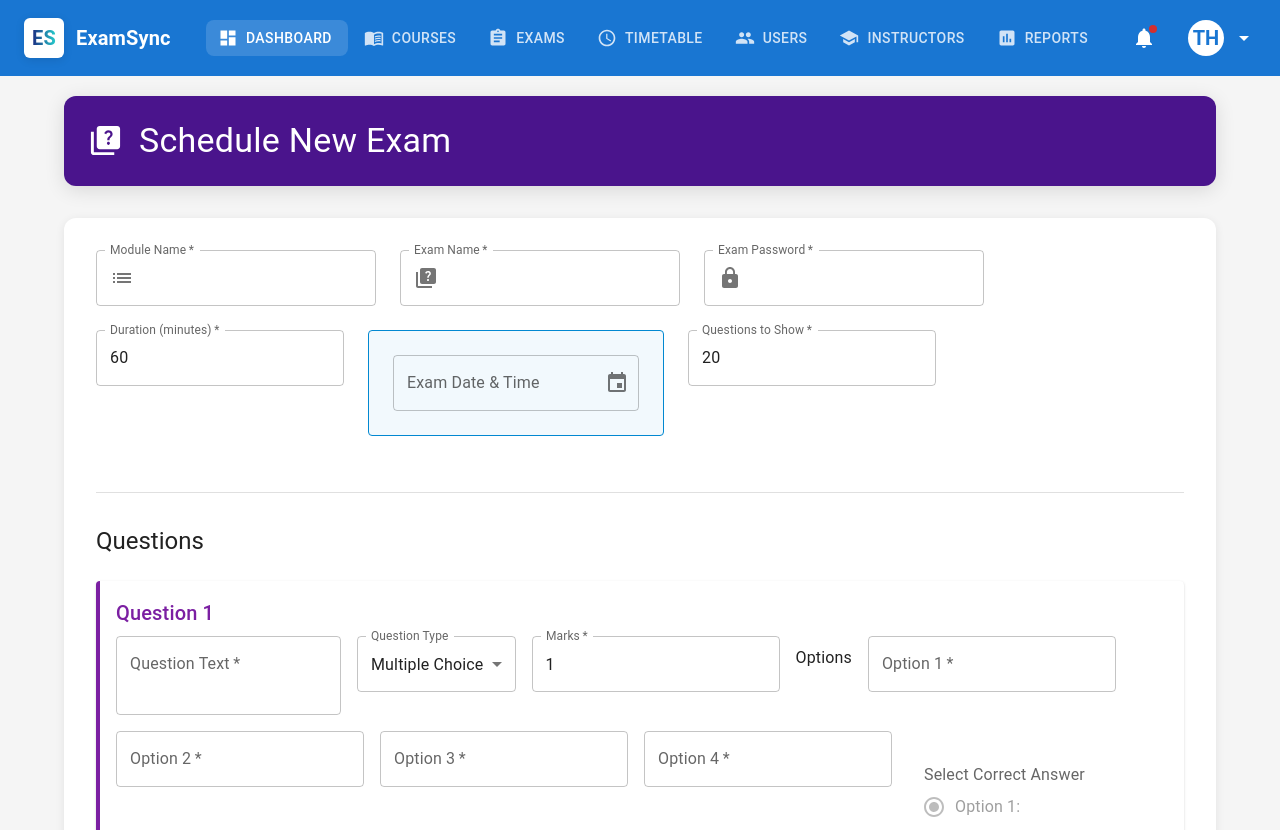
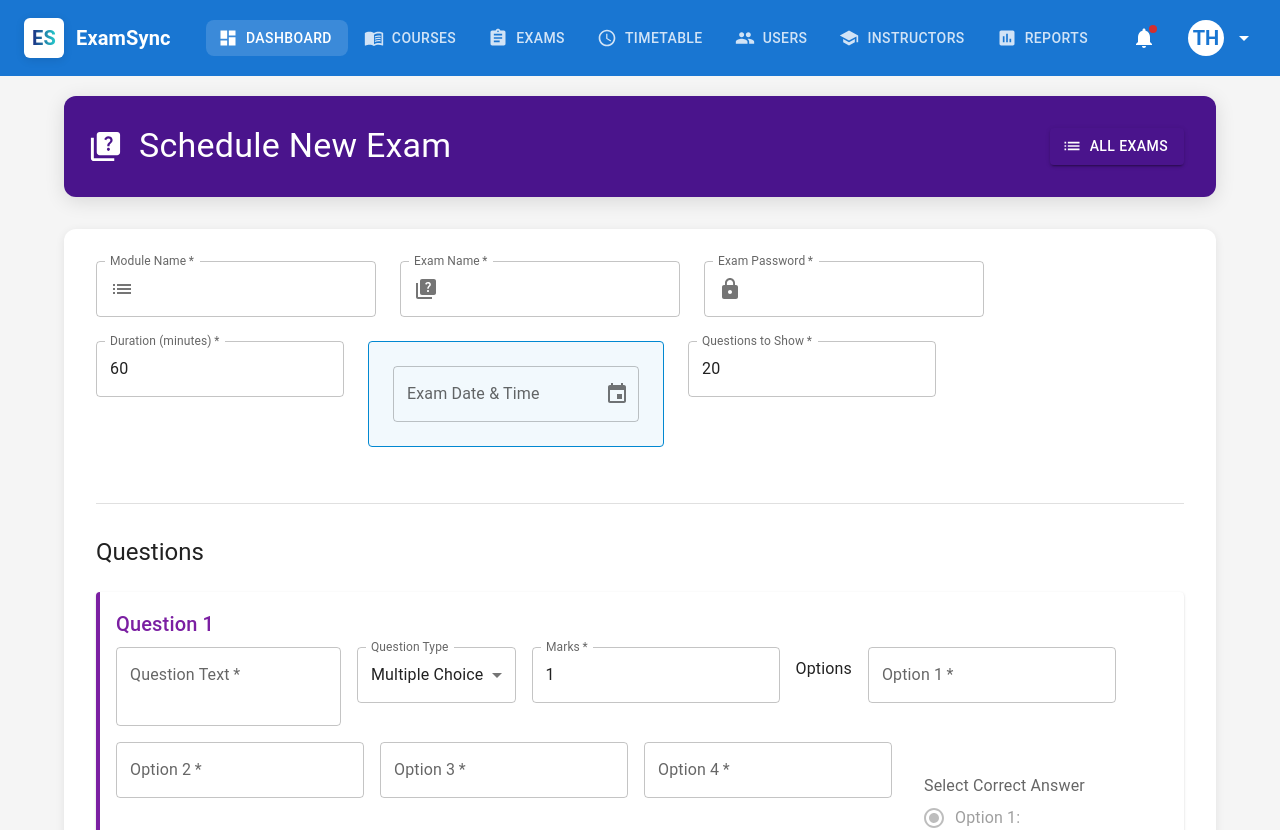
Before and after one commit to ThilinaKanishka/Exam-Scheduler-an-Online-Examination-Platform, a React (Vite) app in the folder FrontEnd/: page /AdminScheduleExa in a window 1280 px wide. Shown: the top 830 px of the page. Built offline with nearby package versions, Linux system fonts and the light colour scheme.

Commit message:
Update AdminShedualExam.jsx

```diff
--- a/FrontEnd/src/components/AdminShedualExam.jsx
+++ b/FrontEnd/src/components/AdminShedualExam.jsx
@@ -295,6 +295,15 @@ const AdminScheduleExam = () => {
                 <Typography variant="h4" component="h1">
                   Schedule New Exam
                 </Typography>
+              </Grid>
+              <Grid item sx={{ marginLeft: "auto" }}>
+                <PrimaryButton
+                  variant="contained"
+                  href="/AllExam"
+                  startIcon={<List />}
+                >
+                  All Exams
+                </PrimaryButton>
               </Grid>
             </Grid>
           </HeaderPaper>
```
